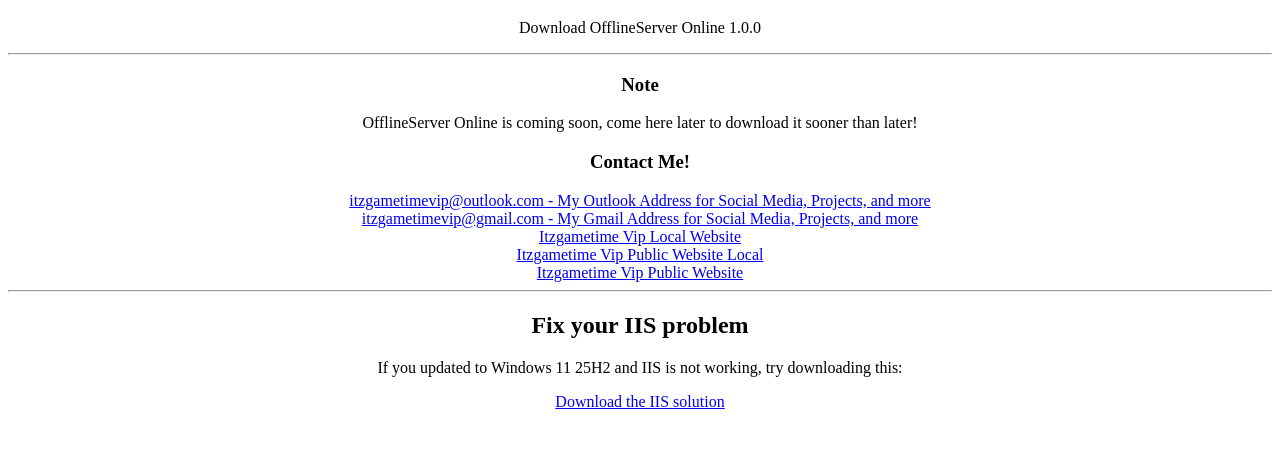
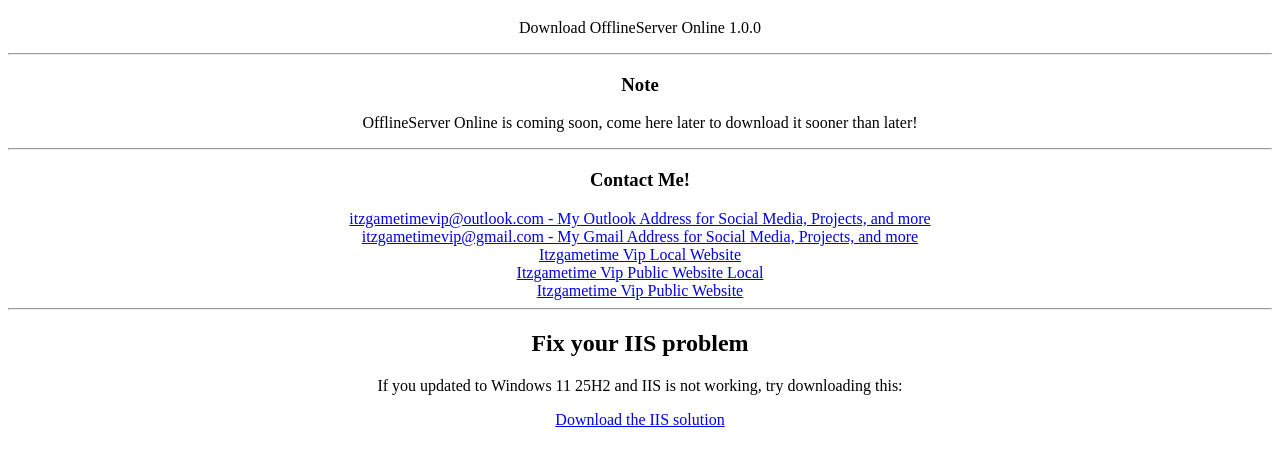
Before and after one commit to Mark6132014/offlineserver, a plain HTML site: page online/index.html in a window 1280 px wide. Shown: the part 61-524 px from the top of the page. Drawn offline with Linux system fonts and the light colour scheme.

Commit message:
Update index.html

```diff
--- a/online/index.html
+++ b/online/index.html
@@ -4,7 +4,7 @@
     <meta charset="UTF-8">
     <meta name="viewport" content="width=device-width, initial-scale=1.0">
     <title>OfflineServer</title>
-    <link rel="shortcut icon" href="icon.png">
+    <link rel="shortcut icon" href="../icon.png">
 </head>
 <body>
     <center>
@@ -17,6 +17,7 @@
         <hr>
         <h3>Note</h3>
         <p>OfflineServer Online is coming soon, come here later to download it sooner than later!</p>
+        <hr>
         <h3>
             Contact Me!
         </h3>
```
